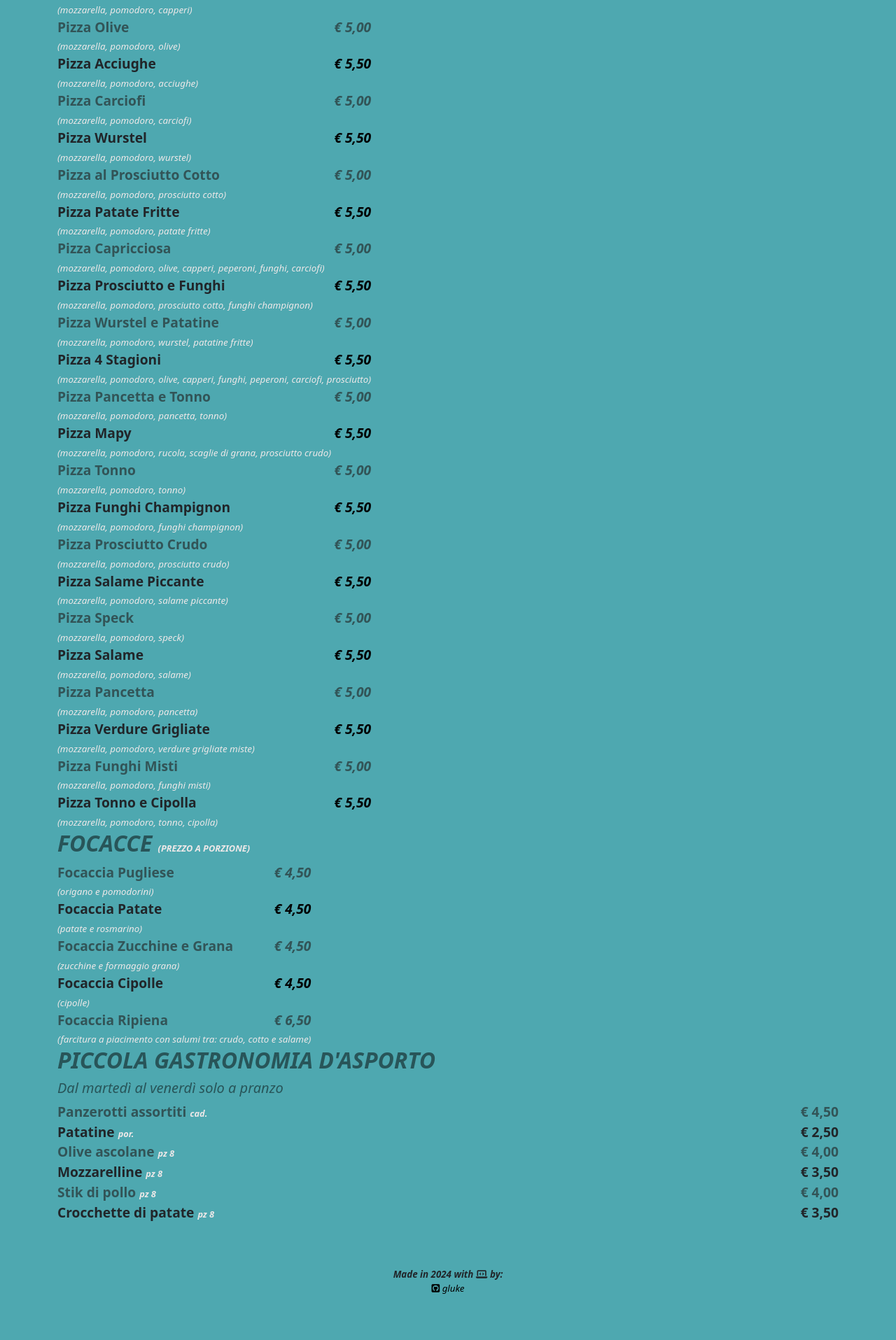
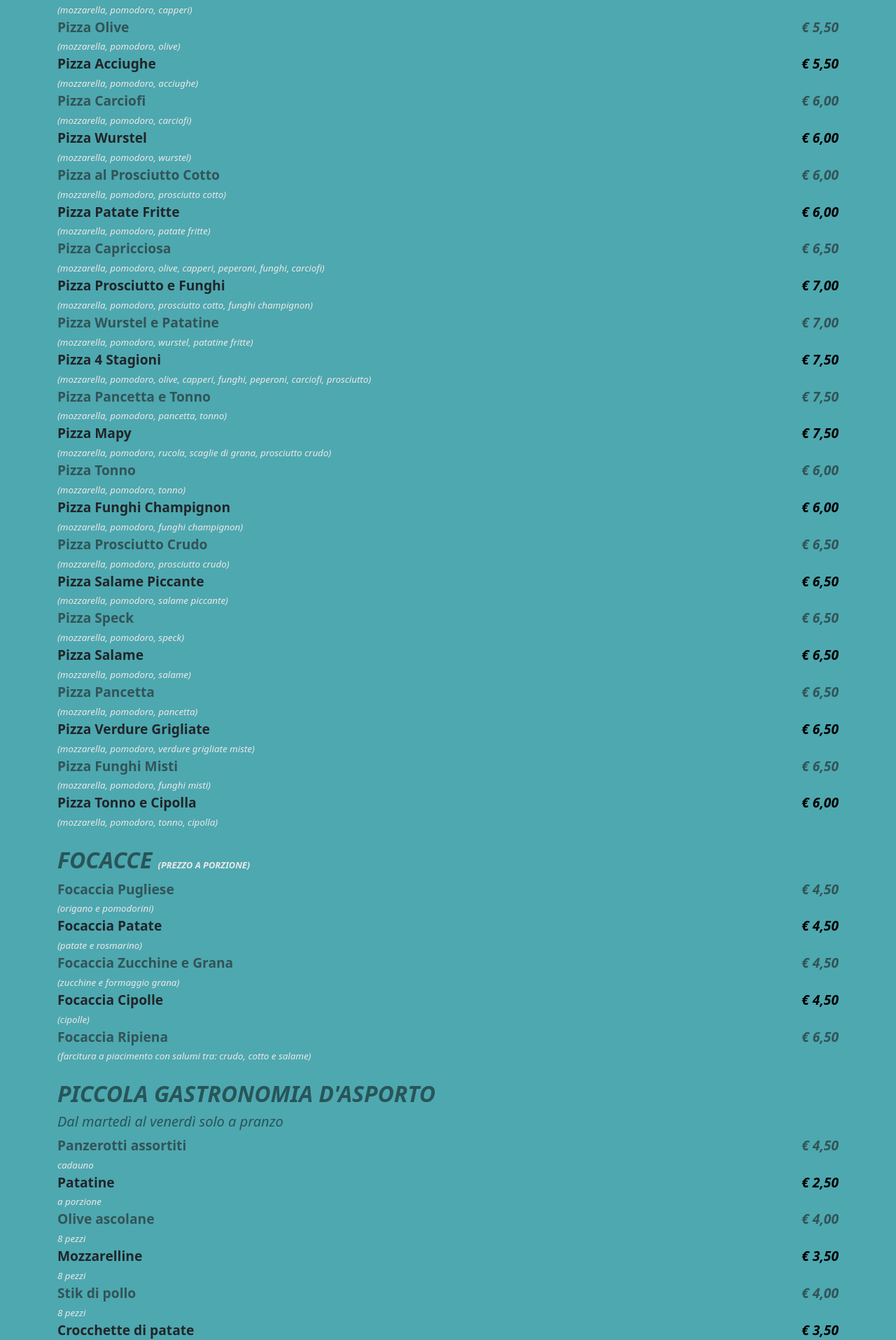
Before and after one commit to gluke0/isso-pizza-menu, a Vue app: page / in a window 1280 px wide. Shown: the part 467-2382 px from the top of the page at 70% size. Built offline with nearby package versions, Linux system fonts and the light colour scheme.

Commit message:
fixed prices

```diff
--- a/src/assets/components/views/mextra.vue
+++ b/src/assets/components/views/mextra.vue
@@ -14,30 +14,36 @@ export default {
 
 <template>
 
-    <div>
+    <div class="mt-4">
       <h3 class="text-uppercase">piccola gastronomia d'asporto</h3>
       <h5>Dal martedì al venerdì solo a pranzo</h5>
 
-      <div class="list d-flex justify-content-between">
+      <div class="">
         <div>
-          <ul class="ps-0">
-            <li class="oddy">Panzerotti assortiti <span class="det">cad.</span></li>
-            <li>Patatine <span class="det">por.</span></li>
-            <li class="oddy">Olive ascolane <span class="det">pz 8</span></li>
-            <li>Mozzarelline <span class="det">pz 8</span></li>
-            <li class="oddy">Stik di pollo <span class="det">pz 8</span></li>
-            <li>Crocchette di patate <span class="det">pz 8</span></li>
-          </ul>
-        </div>
-        <div>
-          <ul class="">
-            <li class="oddy">€ 4,50</li>
-            <li>€ 2,50</li>
-            <li class="oddy">€ 4,00</li>
-            <li>€ 3,50</li>
-            <li class="oddy">€ 4,00</li>
-            <li>€ 3,50</li>
-          </ul>
+            <div class="d-flex justify-content-between">
+              <li class="oddy">Panzerotti assortiti</li> <span class="oddy">€ 4,50</span>
+            </div>
+            <span>cadauno</span>
+            <div class="d-flex justify-content-between">
+              <li>Patatine</li> <span class="even">€ 2,50</span>
+            </div>
+            <span>a porzione</span>
+            <div class="d-flex justify-content-between">
+              <li class="oddy">Olive ascolane</li> <span class="oddy">€ 4,00</span>
+            </div>
+            <span>8 pezzi</span>
+            <div class="d-flex justify-content-between">
+              <li>Mozzarelline</li> <span class="even">€ 3,50</span>
+            </div>
+            <span>8 pezzi</span>
+            <div class="d-flex justify-content-between">
+              <li class="oddy">Stik di pollo</li> <span class="oddy">€ 4,00</span>
+            </div>
+            <span>8 pezzi</span>
+            <div class="d-flex justify-content-between">
+              <li>Crocchette di patate</li> <span class="even">€ 3,50</span>
+            </div>
+            <span>8 pezzi</span>
         </div>
       </div>
     </div>
--- a/src/assets/components/views/mfocaccia.vue
+++ b/src/assets/components/views/mfocaccia.vue
@@ -14,9 +14,9 @@ export default {
 
 <template>
 
-    <div>
+    <div class="mt-4">
       <h3 class="text-uppercase">focacce <span class="detmain">(prezzo a porzione)</span></h3>
-      <div class="d-flex justify-content-between">
+      <div class="">
         <div>
             <div class="d-flex justify-content-between">
               <li class="oddy">Focaccia Pugliese</li> <span class="oddy">€ 4,50</span>
--- a/src/assets/components/views/mpizza.vue
+++ b/src/assets/components/views/mpizza.vue
@@ -16,7 +16,7 @@ export default {
 
     <div>
       <h3 class="text-uppercase mt-3">pizze <span class="detmain">(prezzo a porzione)</span></h3>
-      <div class="d-flex justify-content-between">
+      <div class="">
         <div>
             <div class="d-flex justify-content-between">
               <li class="oddy">Pizza Margherita</li> <span class="oddy">€ 5,00</span>
@@ -39,7 +39,7 @@ export default {
             <span>(mozzarella, pomodoro, capperi)</span>
 
             <div class="d-flex justify-content-between">
-              <li class="oddy">Pizza Olive</li> <span class="oddy">€ 5,00</span>
+              <li class="oddy">Pizza Olive</li> <span class="oddy">€ 5,50</span>
             </div>
             <span>(mozzarella, pomodoro, olive)</span>
 
@@ -49,102 +49,102 @@ export default {
             <span>(mozzarella, pomodoro, acciughe)</span>
 
             <div class="d-flex justify-content-between">
-              <li class="oddy">Pizza Carciofi</li> <span class="oddy">€ 5,00</span>
+              <li class="oddy">Pizza Carciofi</li> <span class="oddy">€ 6,00</span>
             </div>
             <span>(mozzarella, pomodoro, carciofi)</span>
 
             <div class="d-flex justify-content-between">
-              <li>Pizza Wurstel</li> <span class="even">€ 5,50</span>
+              <li>Pizza Wurstel</li> <span class="even">€ 6,00</span>
             </div>
             <span>(mozzarella, pomodoro, wurstel)</span>
 
             <div class="d-flex justify-content-between">
-              <li class="oddy">Pizza al Prosciutto Cotto</li> <span class="oddy">€ 5,00</span>
+              <li class="oddy">Pizza al Prosciutto Cotto</li> <span class="oddy">€ 6,00</span>
             </div>
             <span>(mozzarella, pomodoro, prosciutto cotto)</span>
 
             <div class="d-flex justify-content-between">
-              <li>Pizza Patate Fritte</li> <span class="even">€ 5,50</span>
+              <li>Pizza Patate Fritte</li> <span class="even">€ 6,00</span>
             </div>
             <span>(mozzarella, pomodoro, patate fritte)</span>
 
             <div class="d-flex justify-content-between">
-              <li class="oddy">Pizza Capricciosa</li> <span class="oddy">€ 5,00</span>
+              <li class="oddy">Pizza Capricciosa</li> <span class="oddy">€ 6,50</span>
             </div>
             <span>(mozzarella, pomodoro, olive, capperi, peperoni, funghi, carciofi)</span>
 
             <div class="d-flex justify-content-between">
-              <li>Pizza Prosciutto e Funghi</li> <span class="even">€ 5,50</span>
+              <li>Pizza Prosciutto e Funghi</li> <span class="even">€ 7,00</span>
             </div>
             <span>(mozzarella, pomodoro, prosciutto cotto, funghi champignon)</span>
 
             <div class="d-flex justify-content-between">
-              <li class="oddy">Pizza Wurstel e Patatine</li> <span class="oddy">€ 5,00</span>
+              <li class="oddy">Pizza Wurstel e Patatine</li> <span class="oddy">€ 7,00</span>
             </div>
             <span>(mozzarella, pomodoro, wurstel, patatine fritte)</span>
 
             <div class="d-flex justify-content-between">
-              <li>Pizza 4 Stagioni</li> <span class="even">€ 5,50</span>
+              <li>Pizza 4 Stagioni</li> <span class="even">€ 7,50</span>
             </div>
             <span>(mozzarella, pomodoro, olive, capperi, funghi, peperoni, carciofi, prosciutto)</span>
 
             <div class="d-flex justify-content-between">
-              <li class="oddy">Pizza Pancetta e Tonno</li> <span class="oddy">€ 5,00</span>
+              <li class="oddy">Pizza Pancetta e Tonno</li> <span class="oddy">€ 7,50</span>
             </div>
             <span>(mozzarella, pomodoro, pancetta, tonno)</span>
 
             <div class="d-flex justify-content-between">
-              <li>Pizza Mapy</li> <span class="even">€ 5,50</span>
+              <li>Pizza Mapy</li> <span class="even">€ 7,50</span>
             </div>
             <span>(mozzarella, pomodoro, rucola, scaglie di grana, prosciutto crudo)</span>
 
             <div class="d-flex justify-content-between">
-              <li class="oddy">Pizza Tonno</li> <span class="oddy">€ 5,00</span>
+              <li class="oddy">Pizza Tonno</li> <span class="oddy">€ 6,00</span>
             </div>
             <span>(mozzarella, pomodoro, tonno)</span>
 
             <div class="d-flex justify-content-between">
-              <li>Pizza Funghi Champignon</li> <span class="even">€ 5,50</span>
+              <li>Pizza Funghi Champignon</li> <span class="even">€ 6,00</span>
             </div>
             <span>(mozzarella, pomodoro, funghi champignon)</span>
 
             <div class="d-flex justify-content-between">
-              <li class="oddy">Pizza Prosciutto Crudo</li> <span class="oddy">€ 5,00</span>
+              <li class="oddy">Pizza Prosciutto Crudo</li> <span class="oddy">€ 6,50</span>
             </div>
             <span>(mozzarella, pomodoro, prosciutto crudo)</span>
 
             <div class="d-flex justify-content-between">
-              <li>Pizza Salame Piccante</li> <span class="even">€ 5,50</span>
+              <li>Pizza Salame Piccante</li> <span class="even">€ 6,50</span>
             </div>
             <span>(mozzarella, pomodoro, salame piccante)</span>
 
             <div class="d-flex justify-content-between">
-              <li class="oddy">Pizza Speck</li> <span class="oddy">€ 5,00</span>
+              <li class="oddy">Pizza Speck</li> <span class="oddy">€ 6,50</span>
             </div>
             <span>(mozzarella, pomodoro, speck)</span>
 
             <div class="d-flex justify-content-between">
-              <li>Pizza Salame</li> <span class="even">€ 5,50</span>
+              <li>Pizza Salame</li> <span class="even">€ 6,50</span>
             </div>
             <span>(mozzarella, pomodoro, salame)</span>
 
             <div class="d-flex justify-content-between">
-              <li class="oddy">Pizza Pancetta</li> <span class="oddy">€ 5,00</span>
+              <li class="oddy">Pizza Pancetta</li> <span class="oddy">€ 6,50</span>
             </div>
             <span>(mozzarella, pomodoro, pancetta)</span>
 
             <div class="d-flex justify-content-between">
-              <li>Pizza Verdure Grigliate</li> <span class="even">€ 5,50</span>
+              <li>Pizza Verdure Grigliate</li> <span class="even">€ 6,50</span>
             </div>
             <span>(mozzarella, pomodoro, verdure grigliate miste)</span>
 
             <div class="d-flex justify-content-between">
-              <li class="oddy">Pizza Funghi Misti</li> <span class="oddy">€ 5,00</span>
+              <li class="oddy">Pizza Funghi Misti</li> <span class="oddy">€ 6,50</span>
             </div>
             <span>(mozzarella, pomodoro, funghi misti)</span>
 
             <div class="d-flex justify-content-between">
-              <li>Pizza Tonno e Cipolla</li> <span class="even">€ 5,50</span>
+              <li>Pizza Tonno e Cipolla</li> <span class="even">€ 6,00</span>
             </div>
             <span>(mozzarella, pomodoro, tonno, cipolla)</span>
         </div>
```
